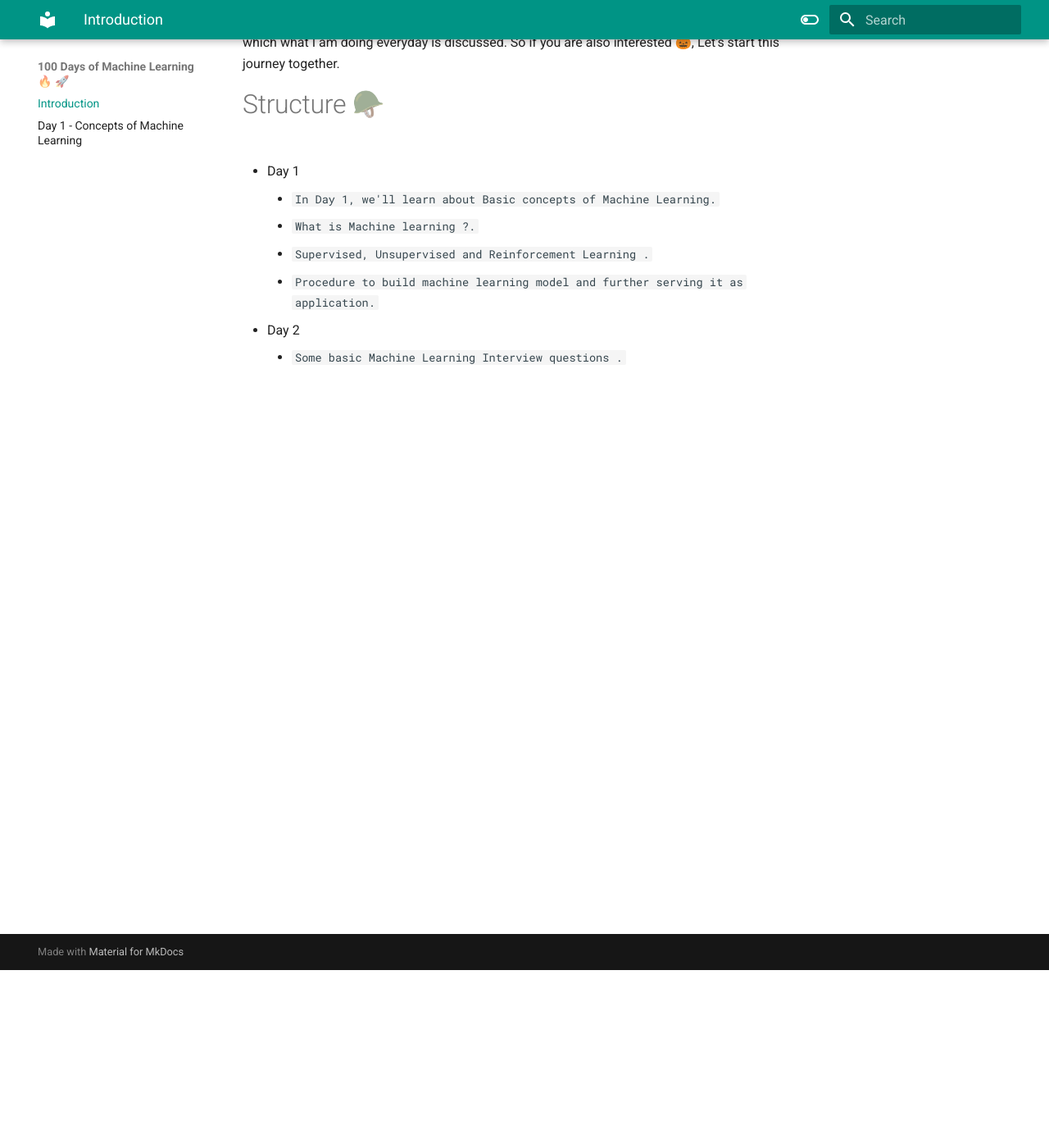
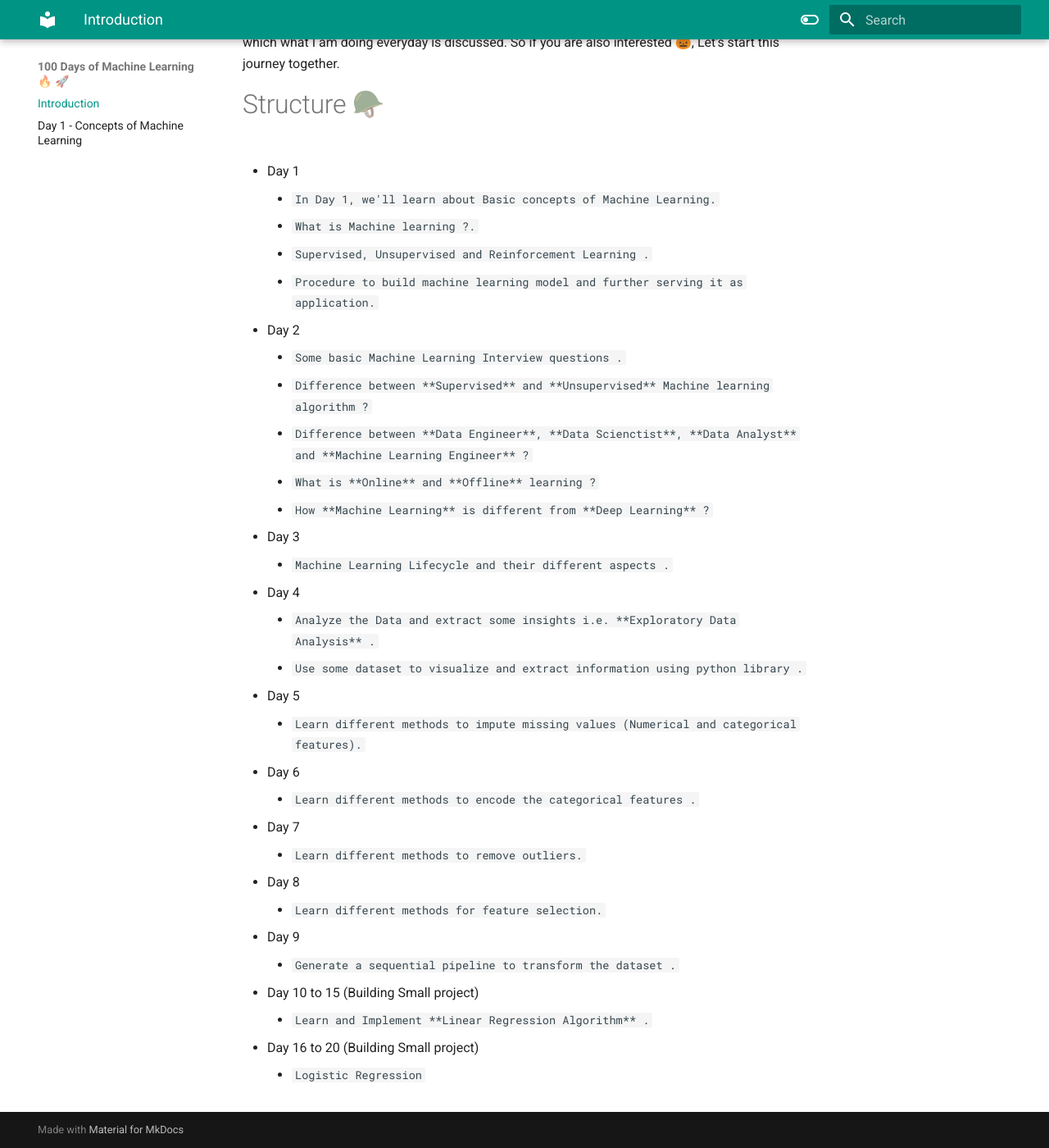
Before and after one commit to Hg03/100-Days-Of-Machine-Learning, an MkDocs documentation site: the page built from docs/index.md, in a window 1280 px wide and 1400 px high, scrolled down 217 px. Shown: the whole window at 82% size. Built offline with MkDocs 1.6.1 and Material for MkDocs 9.7.7, drawn with Linux system fonts in a browser that asks for light colours.

Commit message:
index updated

```diff
--- a/docs/index.md
+++ b/docs/index.md
@@ -15,3 +15,35 @@ Hi, my name is **Harish Gehlot** and I am **Data Science and Machine Learning En
 - Day 2
 
     - `Some basic Machine Learning Interview questions .`
+    - `Difference between **Supervised** and **Unsupervised** Machine learning algorithm ?`
+    - `Difference between **Data Engineer**, **Data Scienctist**, **Data Analyst** and **Machine Learning Engineer** ?`
+    - `What is **Online** and **Offline** learning ?`
+    - `How **Machine Learning** is different from **Deep Learning** ?`
+
+- Day 3
+    - `Machine Learning Lifecycle and their different aspects .`
+
+- Day 4
+    - `Analyze the Data and extract some insights i.e. **Exploratory Data Analysis** .`
+    - `Use some dataset to visualize and extract information using python library .`
+
+- Day 5
+    - `Learn different methods to impute missing values (Numerical and categorical features).`
+
+- Day 6
+    - `Learn different methods to encode the categorical features .`
+
+- Day 7
+    - `Learn different methods to remove outliers.`
+
+- Day 8
+    - `Learn different methods for feature selection.`
+
+- Day 9
+    - `Generate a sequential pipeline to transform the dataset .`
+
+- Day 10 to 15 (Building Small project)
+    - `Learn and Implement **Linear Regression Algorithm** .`
+
+- Day 16 to 20 (Building Small project)
+    - `Logistic Regression`
```
